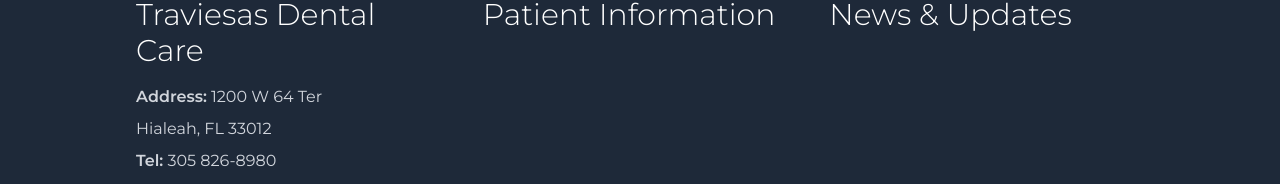
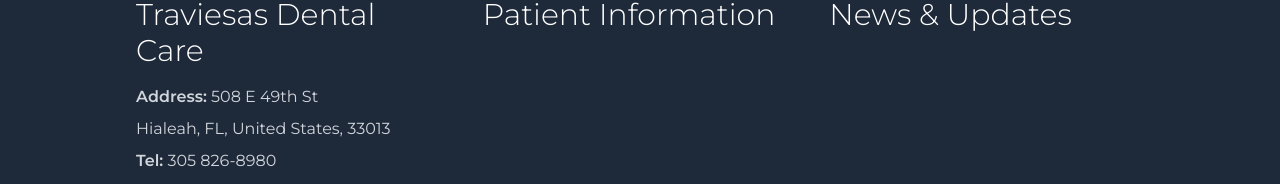
Before and after one commit to wuilliamhernandez1994/traviesasDentis, a React (Vite) app: page / in a window 1280 px wide. Shown: the part 6458-6642 px from the top of the page. Built offline with nearby package versions, Linux system fonts and the light colour scheme.

Commit message:
Actualizar información de contacto en el pie de página

```diff
--- a/src/data/footerData.ts
+++ b/src/data/footerData.ts
@@ -3,8 +3,8 @@
 export const footerData: FooterData = {
     companyName: "Traviesas Dental Care",
     contactInfo: {
-        address: "1200 W 64 Ter",
-        city: "Hialeah, FL 33012",
+        address: "508 E 49th St",
+        city: "Hialeah, FL, United States, 33013",
         phone: "305 826-8980",
         fax: "305 826-8980",
     },
```
